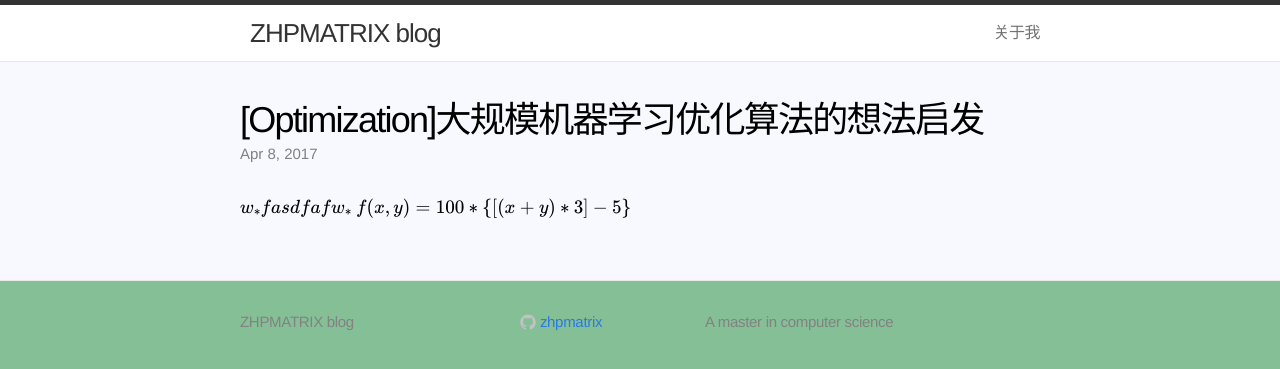
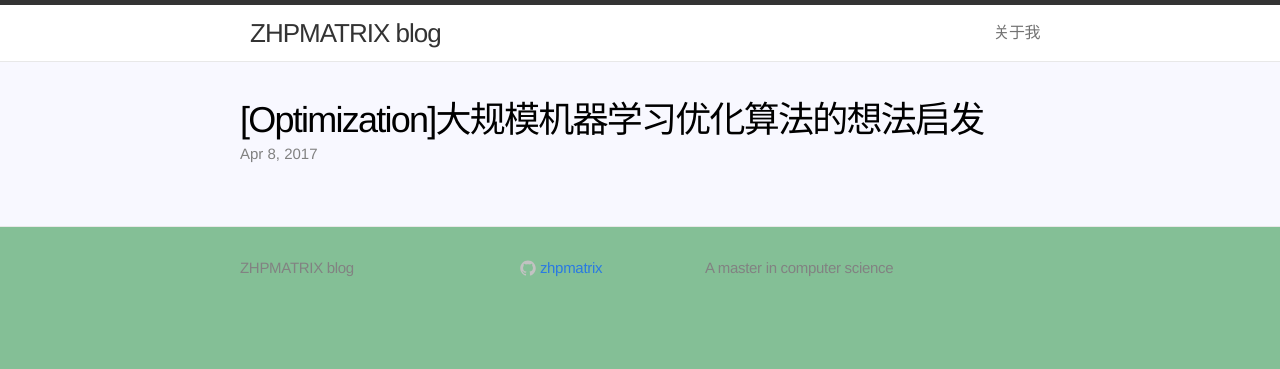
Before and after one commit to zhpmatrix/zhpmatrix.github.io, a Jekyll site: the page built from _posts/2017-04-08-idea-from-bottou.md, in a window 1280 px wide. Shown: the top 369 px of the page. Built offline with Jekyll 4.4.1, drawn with Linux system fonts in a browser that asks for light colours; formulas are drawn with MathJax 3; comment, search, counter and statistics services are not loaded.

```diff
--- a/_posts/2017-04-08-idea-from-bottou.md
+++ b/_posts/2017-04-08-idea-from-bottou.md
@@ -6,7 +6,3 @@ date: 2017-04-08 20:40:00
 mathjax: true
 ---
 <script type="text/javascript" src="http://cdn.mathjax.org/mathjax/latest/MathJax.js?config=default"></script>
-
-
-$$w_{*}fasdfafw_{*}$$
-$$f(x, y) = 100 * \lbrace[(x + y) * 3] - 5\rbrace$$
```
